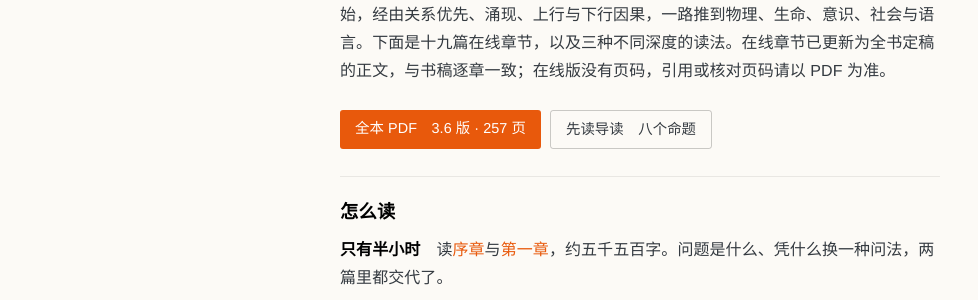
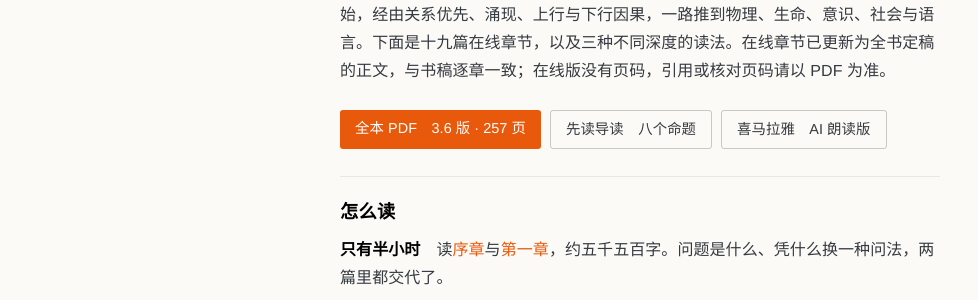
Before and after one commit to symphonyh/symphonyh.github.io, a Jekyll site: the page built from vortex.md, in a window 1280 px wide. Shown: the part 277-577 px from the top of the page, without its empty margins (0-978 px from the left). Built offline with Jekyll 4.4.1, drawn with Linux system fonts in a browser that asks for light colours.

Commit message:
vortex 页加入喜马拉雅 AI 朗读版入口（专辑 131567510，v3.7 全 35 集）

```diff
--- a/vortex.md
+++ b/vortex.md
@@ -13,6 +13,7 @@ permalink: /vortex/
 <div class="vx-actions">
 <a class="vx-btn" href="https://doi.org/10.5281/zenodo.23754111" target="_blank" rel="noopener">全本 PDF　3.6 版 · 257 页</a>
 <a class="vx-btn vx-btn-quiet" href="{% post_url 2026-07-14-导读 %}">先读导读　八个命题</a>
+<a class="vx-btn vx-btn-quiet" href="https://www.ximalaya.com/album/131567510" target="_blank" rel="noopener">喜马拉雅　AI 朗读版</a>
 </div>
 
 ## 怎么读
```
